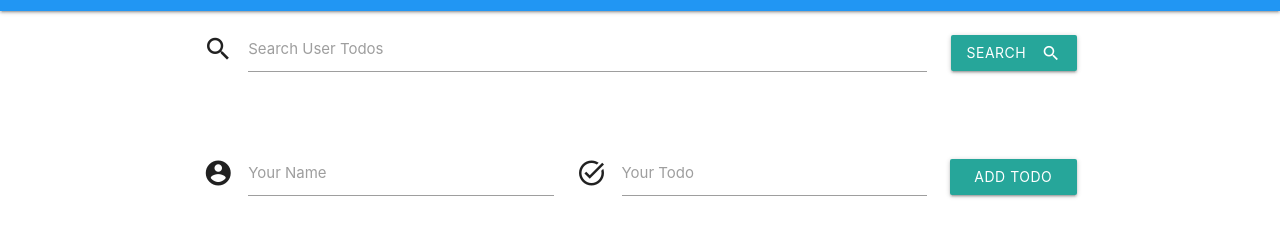
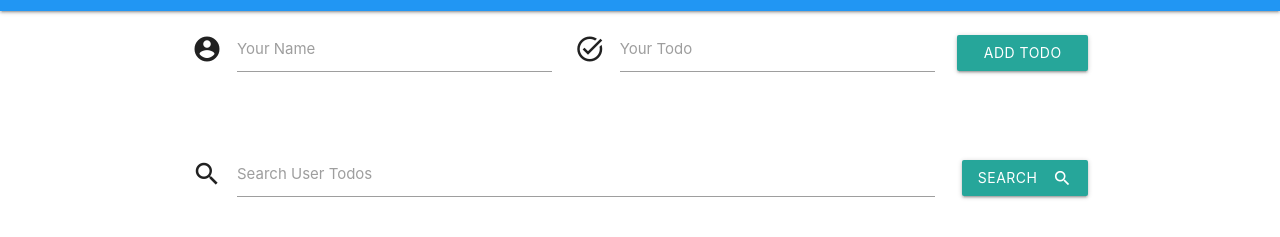
Before and after one commit to NikodemiusTKT/lut-adv-web-apps-2024-asgmt-5, a website: page public/index.html in a window 1280 px wide. Shown: the part 53-290 px from the top of the page. Drawn offline with nearby package versions, Linux system fonts and the light colour scheme.

Commit message:
Refactor index.html to update layout and structure

```diff
--- a/public/index.html
+++ b/public/index.html
@@ -15,7 +15,7 @@
   <link rel="stylesheet" type="text/css" href="index.css" />
 </head>
 
-<body>
+
 <header>
   <nav>
     <div class="nav-wrapper blue">
@@ -26,7 +26,8 @@
 
 <div class="container">
   <!-- Current user and delete button section -->
-    <section id="currentUserSection" class="section" hidden>
+  <div id="currentUserSection" class="section" hidden>
+    </section>
     <div class="row valign-wrapper center-align">
       <div class="col s12">
         <h5>Current User:
@@ -38,35 +39,11 @@
         </button>
       </div>
     </div>
-    </section>
-
-
-    <!-- Search todo section -->
-
-    <div class="row">
-      <div class="col s12">
-        <form id="searchForm">
-          <div class="row valign-wrapper">
-            <div class="input-field col s10">
-              <i class="material-icons prefix">search</i>
-              <input id="searchInput" type="text" />
-              <label for="searchInput">Search User Todos</label>
   </div>
-            <div class="input-field col s2 right-align">
-              <button class="btn waves-effect waves-light" type="submit" id="search">
-                Search
-                <i class="material-icons right">search</i>
-              </button>
-            </div>
-          </div>
-        </form>
-      </div>
-    </div>
-
 
   <!-- Add todo section -->
 
-    <div class="row">
+
   <div class="col s12">
     <form id="todoForm">
       <div class="row valign-wrapper">
@@ -88,10 +65,6 @@
         </div>
       </div>
     </form>
-      </div>
-    </div>
-
-
     <div class="row">
       <div class="col s12">
         <div id="responseMessage" class="card-panel teal lighten-4 center-align" hidden>
@@ -99,20 +72,41 @@
         </div>
       </div>
     </div>
-    </section>
-    <!-- Todo list section -->
-    <section class="section">
-      <div class="row">
+  </div>
+
+  <!-- Search todo section -->
+
+
   <div class="col s12">
+    <form id="searchForm">
+      <div class="row valign-wrapper">
+        <div class="input-field col s10">
+          <i class="material-icons prefix">search</i>
+          <input id="searchInput" type="text" />
+          <label for="searchInput">Search User Todos</label>
+        </div>
+        <div class="input-field col s2 right-align">
+          <button class="btn waves-effect waves-light" type="submit" id="search">
+            Search
+            <i class="material-icons right">search</i>
+          </button>
+        </div>
+      </div>
+    </form>
     <ul id="todoList">
       <!-- Todo items will be appended here -->
     </ul>
   </div>
-      </div>
-    </section>
+
+
+
+
 </div>
 
+
+
+
 <script src="js/main.js"></script>
-</body>
+
 
 </html>
```
Lines whose indentation alone changed are shown as unchanged.
